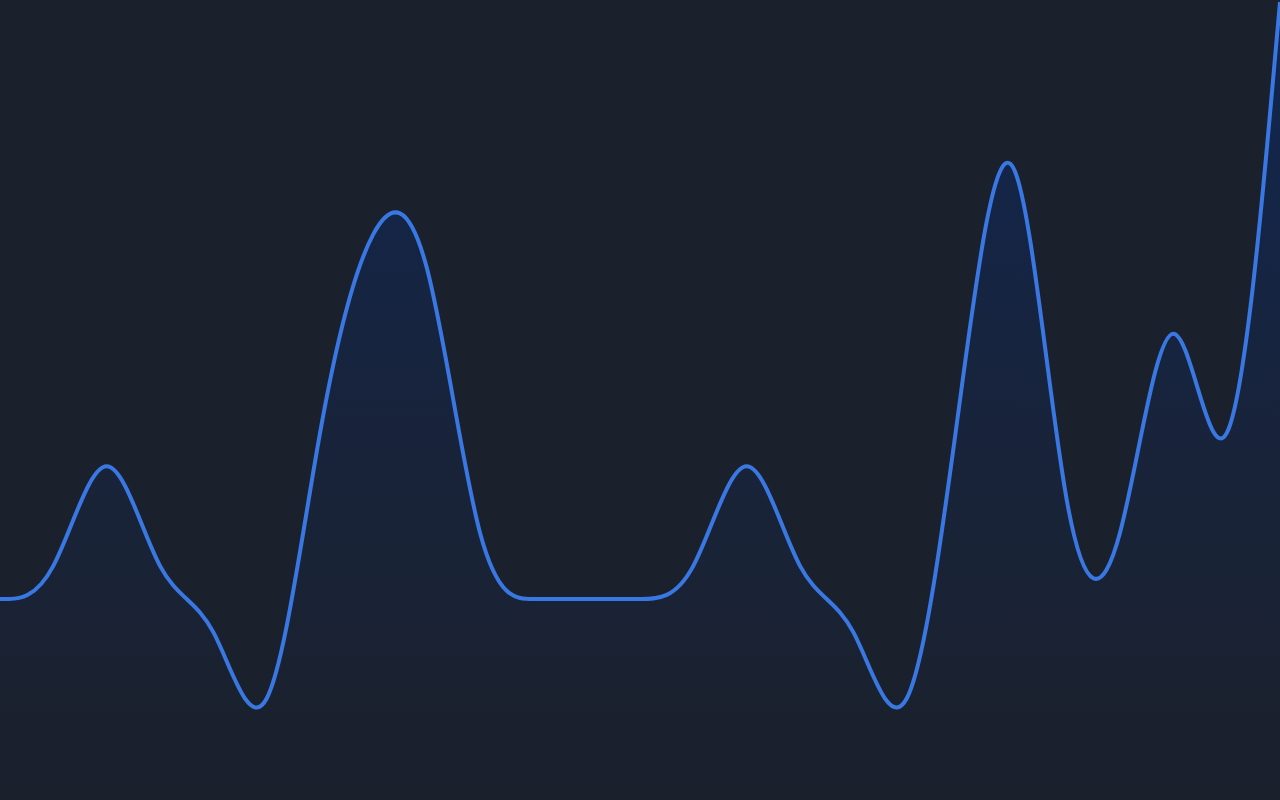
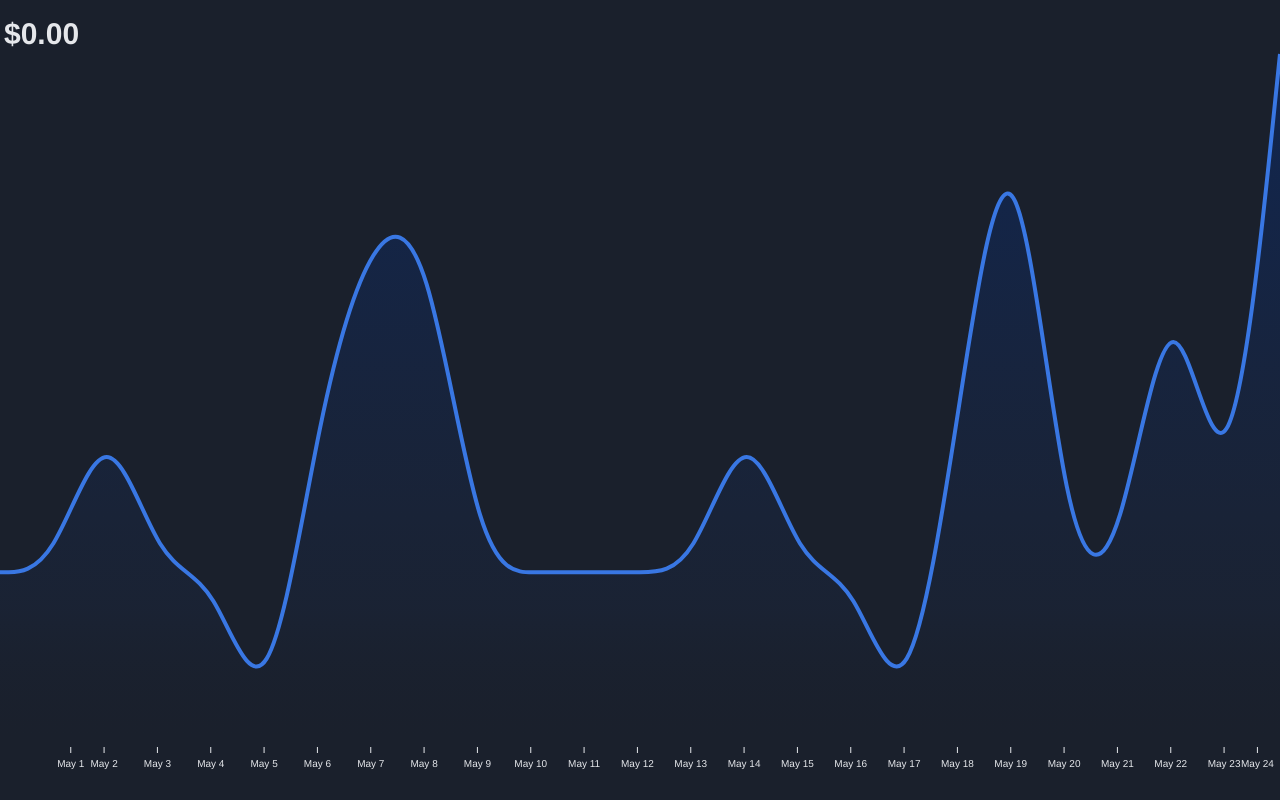
Before and after one commit to martinmiglio/tixtrend, a Next.js app in the folder site/: page /graph-test in a window 1280 px wide. Built offline with nearby package versions, Linux system fonts and the light colour scheme.

Commit message:
add timeaxis and pricedisplay to chart

```diff
--- a/site/src/components/chart/Cursor.tsx
+++ b/site/src/components/chart/Cursor.tsx
@@ -8,9 +8,15 @@ type CursorProps = {
   parentWidth: number;
   parentHeight: number;
   graphPathRef: React.RefObject<SVGPathElement>;
+  onMouseMove: (point: { x: number; y: number }) => void;
 };
 
-const Cursor = ({ parentWidth, parentHeight, graphPathRef }: CursorProps) => {
+const Cursor = ({
+  parentWidth,
+  parentHeight,
+  graphPathRef,
+  onMouseMove,
+}: CursorProps) => {
   const CURSOR_RADIUS = 5;
 
   const isMobile = useMediaQuery("(max-width: 640px)");
@@ -41,7 +47,8 @@ const Cursor = ({ parentWidth, parentHeight, graphPathRef }: CursorProps) => {
 
   const cursorAnimation = (xy: Vector2) => {
     if (cursorRef.current) {
-      const [x] = xy;
+      const [x, y] = xy;
+      onMouseMove({ x, y });
       const { width: cursorX } = cursorRef.current.getBoundingClientRect();
 
       if (!pathElement) {
--- a/site/src/components/chart/Graph.tsx
+++ b/site/src/components/chart/Graph.tsx
@@ -1,9 +1,10 @@
-import React from "react";
+import React, { useState, useEffect } from "react";
 import { scaleTime, scaleLinear } from "d3-scale";
 import * as shape from "d3-shape";
 import dynamic from "next/dynamic";
 
 import { DataPoint } from "./DataPoint";
+import { AxisBottom } from "./TimeAxis";
 
 const Cursor = dynamic(() => import("./Cursor"), { ssr: false });
 
@@ -11,11 +12,25 @@ interface GraphProps {
   data: DataPoint[];
   height: number;
   width: number;
+  onCurrentValueChange?: (index: number) => void;
 }
 
-const Graph = ({ data, height, width }: GraphProps) => {
-  const strokeWidth = 4;
-  const padding = strokeWidth / 2;
+const TIME_AXIS_HEIGHT = 25;
+const STROKE_WIDTH = 4;
+
+const Graph = ({ data, height, width, onCurrentValueChange }: GraphProps) => {
+  const padding = STROKE_WIDTH / 2;
+
+  const handleMouseMove = (point: { x: number; y: number }) => {
+    if (!onCurrentValueChange) {
+      return;
+    }
+    let portion = point.x / width;
+    portion = Math.max(0, portion);
+    portion = Math.min(1, portion);
+    const index = Math.round(portion * (data.length - 1));
+    onCurrentValueChange(index);
+  };
 
   const getDomain = (domain: number[]) => [
     Math.min(...domain),
@@ -28,7 +43,7 @@ const Graph = ({ data, height, width }: GraphProps) => {
 
   const scaleY = scaleLinear()
     .domain(getDomain(data.map((d) => d.value)))
-    .range([height - padding, padding]);
+    .range([height - TIME_AXIS_HEIGHT - padding, padding]);
 
   const graphPath = shape
     .line<DataPoint>()
@@ -41,8 +56,9 @@ const Graph = ({ data, height, width }: GraphProps) => {
   // issues with path: https://github.com/facebook/react/issues/15187
   // Warning: Prop `d` did not match. Server:
   return (
+    <div>
       <div style={{ width, height, position: "relative", overflow: "hidden" }}>
-      <svg style={{ width, height }}>
+        <svg style={{ width, height: height }}>
           <defs>
             <linearGradient id="gradient" x1="50%" y1="0%" x2="50%" y2="100%">
               <stop offset="0%" stopColor="#102652" />
@@ -53,7 +69,9 @@ const Graph = ({ data, height, width }: GraphProps) => {
           </defs>
           <path
             // the gradient path
-          d={`${graphPath}L ${width} ${height} L 0 ${height}`}
+            d={`${graphPath}L ${width} ${height - TIME_AXIS_HEIGHT} L 0 ${
+              height - TIME_AXIS_HEIGHT
+            }`}
             fill="url(#gradient)"
           />
           <path
@@ -62,14 +80,19 @@ const Graph = ({ data, height, width }: GraphProps) => {
             fill="transparent"
             stroke="#3977e3"
             d={graphPath}
-          strokeWidth={strokeWidth}
+            strokeWidth={STROKE_WIDTH}
           />
+          <g transform={`translate(0, ${height - TIME_AXIS_HEIGHT})`}>
+            <AxisBottom xScale={scaleX} pixelsPerTick={width / data.length} />
+          </g>
         </svg>
         <Cursor
           parentWidth={width}
           parentHeight={height}
           graphPathRef={graphPathRef}
+          onMouseMove={handleMouseMove}
         />
+      </div>
     </div>
   );
 };
--- a/site/src/components/chart/PriceChart.tsx
+++ b/site/src/components/chart/PriceChart.tsx
@@ -2,11 +2,12 @@
 /* This component is used to display a price chart for a given event.
 This will be used in the event page of the site to display the price chart. */
 
-import React from "react";
+import React, { useState } from "react";
 
 import { PriceData } from "@utils/types/PriceData/PriceData";
 import { DataPoint } from "./DataPoint";
 import Graph from "./Graph";
+import PriceDisplay from "./PriceDisplay";
 
 const PriceChart = ({
   priceDataSet,
@@ -17,7 +18,14 @@ const PriceChart = ({
   height: number;
   width: number;
 }) => {
+  const [currentValue, setCurrentValue] = useState<PriceData | null>(null);
+
+  const handleCurrentValueChange = (index: number) => {
+    setCurrentValue(priceDataSet[index]);
+  };
   return (
+    <div>
+      <PriceDisplay priceData={currentValue} />
       <Graph
         data={priceDataSet.map((priceData: PriceData): DataPoint => {
           return {
@@ -27,7 +35,9 @@ const PriceChart = ({
         })}
         height={height}
         width={width}
+        onCurrentValueChange={handleCurrentValueChange}
       />
+    </div>
   );
 };
 export default PriceChart;
--- /dev/null
+++ b/site/src/components/chart/PriceDisplay.tsx
@@ -0,0 +1,32 @@
+// PriceDisplay.ts
+/* this component is responsible for displaying the price with the appropriate currency symbol*/
+
+import { PriceData } from "@utils/types/PriceData/PriceData";
+import React from "react";
+
+const CURRENCY_SYMBOLS = {
+  USD: "$", // US Dollar
+  EUR: "€", // Euro
+  GBP: "£", // British Pound Sterling
+  JPY: "¥", // Japanese Yen
+};
+
+const PriceDisplay = ({ priceData }: { priceData: PriceData | null }) => {
+  const currency =
+    priceData && priceData.currency in CURRENCY_SYMBOLS
+      ? CURRENCY_SYMBOLS[
+          priceData.currency.toUpperCase() as keyof typeof CURRENCY_SYMBOLS
+        ]
+      : "$";
+
+  return (
+    <div className="flex items-center pt-4">
+      <p className="text-3xl font-bold ml-1">
+        {currency}
+        {priceData ? priceData.min.toFixed(2) : "0.00"}
+      </p>
+    </div>
+  );
+};
+
+export default PriceDisplay;
--- /dev/null
+++ b/site/src/components/chart/TimeAxis.tsx
@@ -0,0 +1,68 @@
+import { useMemo } from "react";
+import { ScaleTime } from "d3-scale";
+
+type AxisBottomProps = {
+  xScale: ScaleTime<number, number>;
+  pixelsPerTick: number;
+};
+
+// tick length
+const TICK_LENGTH = 6;
+
+export const AxisBottom = ({ xScale, pixelsPerTick }: AxisBottomProps) => {
+  const range = xScale.range();
+
+  const ticks = useMemo(() => {
+    const width = range[1] - range[0];
+    const numberOfTicksTarget = Math.floor(width / pixelsPerTick);
+    const ticks = xScale.ticks(numberOfTicksTarget);
+
+    return ticks.map((value, index) => {
+      let offset = xScale(value);
+      if (index === 0) {
+        offset += 20;
+      }
+      if (index === ticks.length - 1) {
+        offset -= 20;
+      }
+
+      return {
+        value,
+        xOffset: offset,
+      };
+    });
+  }, [xScale]);
+
+  return (
+    <>
+      {ticks.map(({ value, xOffset }) => (
+        <g key={value.valueOf()} transform={`translate(${xOffset}, 0)`}>
+          <line y2={TICK_LENGTH} stroke="rgb(229 231 235)" />
+          <text
+            key={value.valueOf()}
+            style={{
+              fontSize: "10px",
+              textAnchor: "middle",
+              transform: "translateY(20px)",
+              fill: "rgb(229 231 235)",
+            }}
+          >
+            {value.toLocaleDateString(undefined, {
+              month: "short",
+              day: "numeric",
+            })}
+          </text>
+        </g>
+      ))}
+    </>
+  );
+};
+
+// if i wanted to prevent the end tick label from being cut off, i could do something like this:
+// const lastTick = ticks[ticks.length - 1];
+// const lastTickValue = lastTick.value;
+// const lastTickOffset = lastTick.xOffset;
+// const lastTickLabel = lastTickValue.toLocaleDateString(undefined, {
+//   month: "short",
+//   day: "numeric",
+// });
--- a/site/src/pages/graph-test.tsx
+++ b/site/src/pages/graph-test.tsx
@@ -1,11 +1,12 @@
 //graph-test.tsx
 /* a test page for the graph component */
-import React from "react";
+import React, { useState } from "react";
 import { PriceData } from "@utils/types/PriceData/PriceData";
 
 import Graph from "@components/chart/Graph";
 import useWindowDimensions from "@components/helpers/WindowDimensions";
 import { DataPoint } from "@components/chart/DataPoint";
+import PriceDisplay from "@components/chart/PriceDisplay";
 
 const createFakeData = (n: number) => {
   const data: PriceData[] = [];
@@ -34,10 +35,16 @@ const fakeData = createFakeData(25);
 
 const GraphTest = () => {
   const { height, width } = useWindowDimensions();
+  const [currentValue, setCurrentValue] = useState<PriceData | null>(null);
+
+  const handleCurrentValueChange = (index: number) => {
+    setCurrentValue(fakeData[index]);
+  };
 
   return (
     <div className="w-screen">
       <div className="mx-auto">
+        <PriceDisplay priceData={currentValue} />
         <Graph
           data={fakeData.map((priceData: PriceData): DataPoint => {
             return {
@@ -45,8 +52,9 @@ const GraphTest = () => {
               value: priceData.min,
             };
           })}
-          height={width < 640 ? 0.75 * height : height}
+          height={width < 640 ? 0.75 * height : 0.9 * height}
           width={width}
+          onCurrentValueChange={handleCurrentValueChange}
         />
       </div>
     </div>
```
Lines whose indentation alone changed are shown as unchanged.
